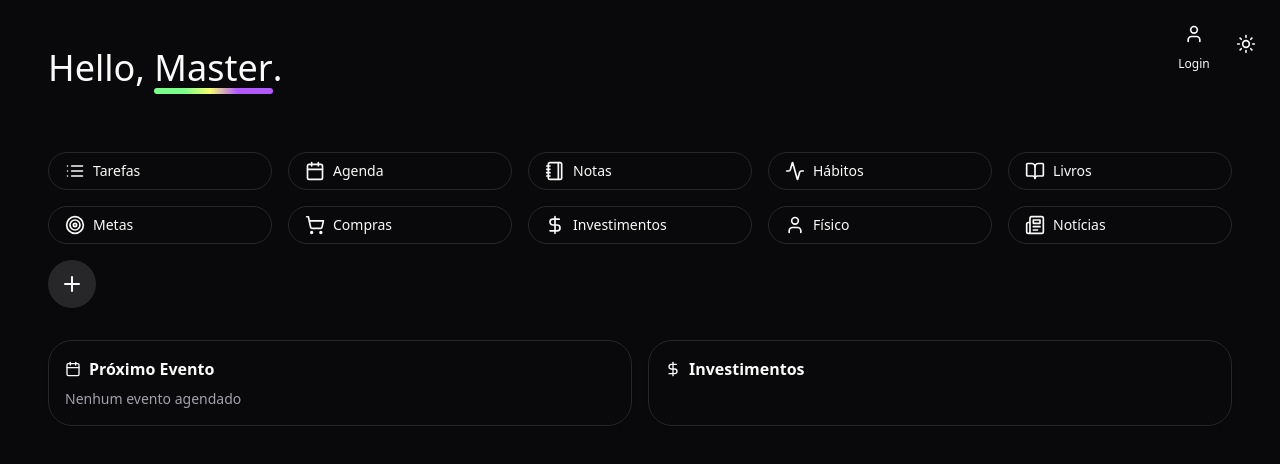
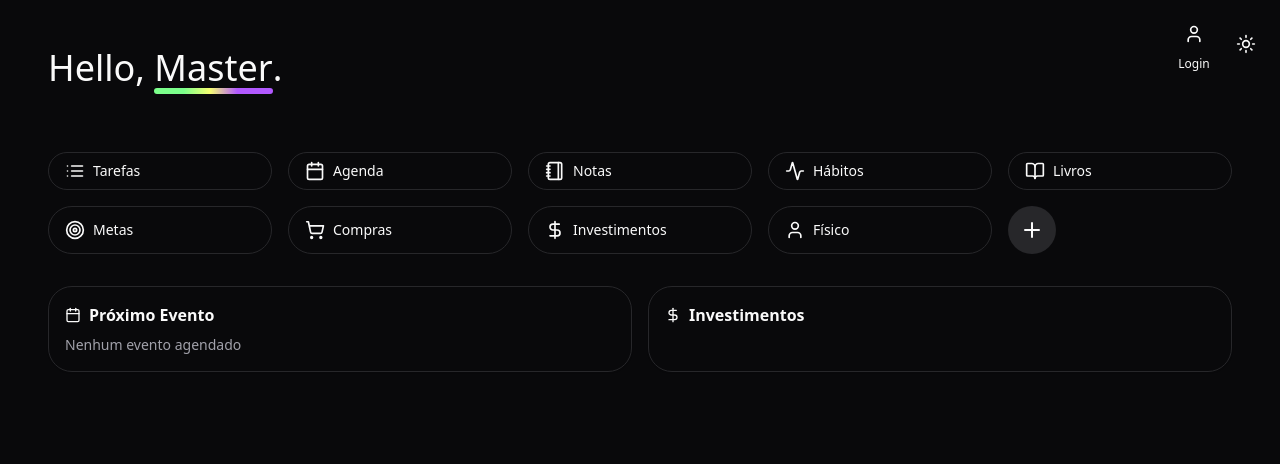
Before and after one commit to Fantom-Labs/syntax-v1, a React (Vite) app: page / in a window 1280 px wide. Shown: the top 464 px of the page. Built offline with nearby package versions, Linux system fonts and the light colour scheme.

Commit message:
Remove News Page and Button
Remove the News page and its corresponding button from the navigation.

```diff
--- a/src/App.tsx
+++ b/src/App.tsx
@@ -1,3 +1,4 @@
+
 import { BrowserRouter, Routes, Route } from "react-router-dom";
 import { ThemeProvider } from "@/components/theme-provider";
 import { Toaster } from "@/components/ui/sonner";
@@ -12,7 +13,6 @@ import { GoalsPage } from "@/pages/goals/GoalsPage";
 import { ShoppingPage } from "@/pages/shopping/ShoppingPage";
 import { InvestmentsPage } from "@/pages/investments/InvestmentsPage";
 import { PhysicalPage } from "@/pages/physical/PhysicalPage";
-import { NewsPage } from "@/pages/news/NewsPage";
 import { AuthPage } from "@/pages/auth/AuthPage";
 
 const queryClient = new QueryClient();
@@ -34,7 +34,6 @@ function App() {
             <Route path="/compras" element={<ShoppingPage />} />
             <Route path="/investimentos" element={<InvestmentsPage />} />
             <Route path="/fisico" element={<PhysicalPage />} />
-            <Route path="/noticias" element={<NewsPage />} />
           </Routes>
           <Toaster />
         </ThemeProvider>
--- a/src/components/dashboard/DashboardNavigation.tsx
+++ b/src/components/dashboard/DashboardNavigation.tsx
@@ -1,5 +1,6 @@
+
 import { useState } from "react";
-import { List, Calendar, Activity, BookOpen, Target, ShoppingCart, DollarSign, Notebook, User, Newspaper } from "lucide-react";
+import { List, Calendar, Activity, BookOpen, Target, ShoppingCart, DollarSign, Notebook, User } from "lucide-react";
 import { NavButtons } from "./NavButtons";
 import { toast } from "sonner";
 
@@ -14,7 +15,6 @@ export const DashboardNavigation = () => {
     { label: "Compras", path: "/compras", icon: ShoppingCart },
     { label: "Investimentos", path: "/investimentos", icon: DollarSign },
     { label: "Físico", path: "/fisico", icon: User },
-    { label: "Notícias", path: "/noticias", icon: Newspaper },
   ]);
 
   const [draggedIndex, setDraggedIndex] = useState<number | null>(null);
```
